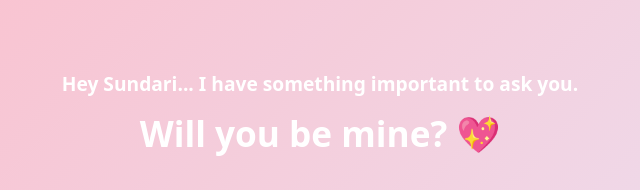
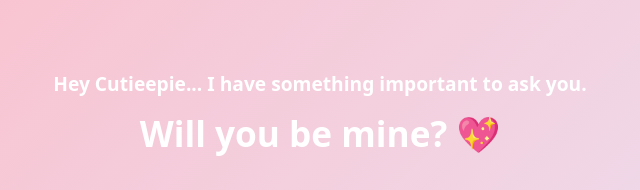
Before and after one commit to saketh0901/cutieepie, a plain HTML site: page index.html in a window 1280 px wide. Shown: the part 209-399 px from the top of the page, 320-960 px from the left. Drawn offline with Linux system fonts and the light colour scheme.

Commit message:
Change introduction header text
Updated the text in the introduction header from 'Hey Sundari...' to 'Hey Cutieepie...'.

```diff
--- a/index.html
+++ b/index.html
@@ -143,7 +143,7 @@
 </head>
 <body>
   <div class="card" id="card">
-    <h1 id="intro">Hey Sundari... I have something important to ask you.</h1>
+    <h1 id="intro">Hey Cutieepie... I have something important to ask you.</h1>
     <h2 id="main">Will you be mine? 💖</h2>
 
     <div class="buttons" id="buttonsArea" aria-hidden="false">
```
